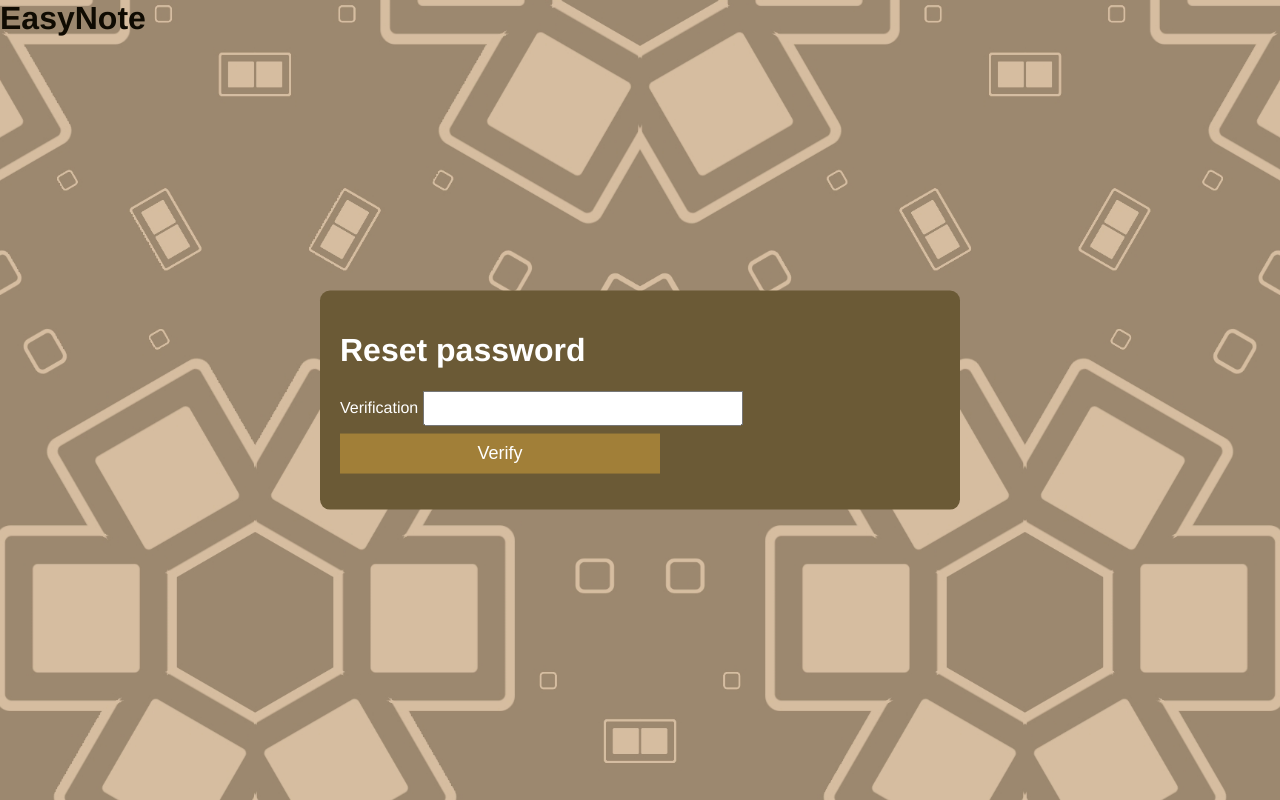
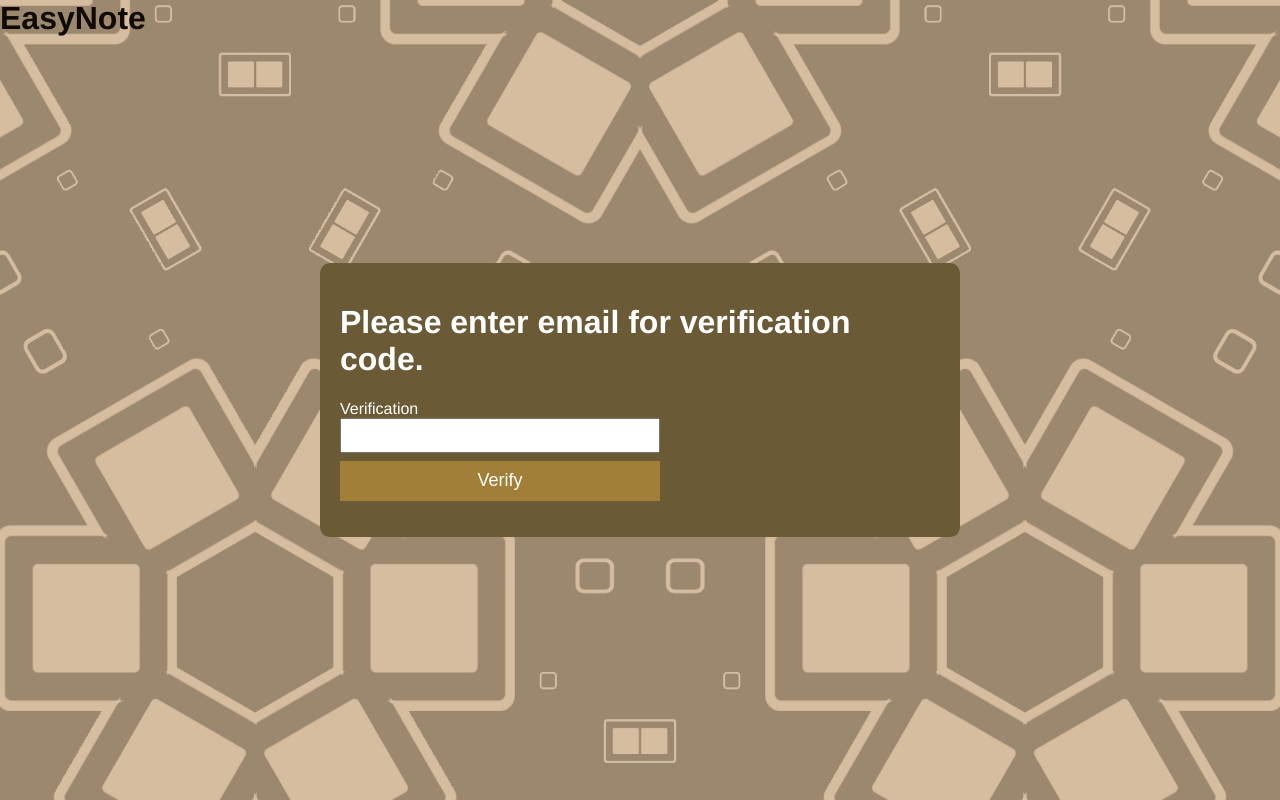
Before and after one commit to notnuthin/note-app, a Flask app: page /verify in a window 1280 px wide. Run offline with Flask 3, Linux system fonts and the light colour scheme.

Commit message:
Changes for password reset implementation, lots of TODOs

```diff
--- a/app/forms.py
+++ b/app/forms.py
@@ -19,3 +19,7 @@ class CreateAccountForm(FlaskForm):
 class VerificationForm(FlaskForm):
     code = StringField('Verification', validators=[DataRequired()])
     submit = SubmitField('Verify')
+
+class SendEmail(FlaskForm):
+    email = StringField('Email', validators=[DataRequired()])
+    submit = SubmitField('Send Email')
--- a/app/models.py
+++ b/app/models.py
@@ -6,6 +6,7 @@ class User(db.Model):
     username = db.Column(db.String, nullable=False)
     password = db.Column(db.String, nullable = False)
     email = db.Column(db.String, nullable = False)
+    vercode = db.Column(db.String, nullable=True) #Verification code column, can be null
 
     def set_password(self, password):
         self.password = generate_password_hash(password) #Password is saved as hash?
--- a/app/routes.py
+++ b/app/routes.py
@@ -1,9 +1,10 @@
 from flask import render_template
-from .forms import LoginForm, CreateAccountForm, VerificationForm
+from .forms import LoginForm, CreateAccountForm, VerificationForm, SendEmail
 from app import app_obj, db
 from flask import render_template
 from flask import redirect
 from flask import flash
+from flask_mail import Mail, Message
 from .models import User
 import random
 import string
@@ -47,11 +48,29 @@ def signup():
 
 def generate_verify_code():
     return ''.join(random.choices(string.ascii_uppercase + string.digits, k=6)) #Generates a random verification code
+
+@app_obj.route("/send_code", methods = ['GET', 'POST'])
 def send_verify_code():
-    return
+    form = SendEmail()
+    if form.validate_on_submit():
+        found_user = User.query.filter_by(email=form.email.data).first() #Verifies user if email is found
+        if found_user:
+            code = generate_verify_code()
+            found_user.vercode = code
+            db.session.commit()
+            # Code to send mail
+            return redirect('/verify')
+    return render_template("send_code.html", form=form)
+
 @app_obj.route("/verify", methods = ['GET', 'POST'])
 def verify():
     form = VerificationForm()
     if form.validate_on_submit():
-        return redirect('/')
-    return render_template("password_reset.html", form=form)
+        entered_code = form.code.data
+        if entered_code:
+            return redirect('')
+    return render_template("verify.html", form=form)
+
+@app_obj.route("/reset_password", methods = ['POST'])
+def reset_password():
+    return
--- a/app/templates/login.html
+++ b/app/templates/login.html
@@ -16,5 +16,9 @@
 
          <p>{{form.submit()}}</p>
       </form>
+      <p>Need to reset password?</p>
+      <p>
+         <a href="{{ url_for('send_verify_code') }}">Reset Password</a>
+      </p>
    </div>
 {% endblock %}
--- /dev/null
+++ b/app/templates/verify.html
@@ -0,0 +1,18 @@
+{% extends "base.html"%}
+
+{% block content %}
+    <div class = "block_in_middle_of_screen">
+        <h1>Please enter email for verification code.</h1>
+        <form id="VerificationForm" method="POST" action="{{ url_for('verify', email=email, code=code) }}">
+            {{ form.hidden_tag() }}
+            {{ form.code.label }} <br>
+            {{ form.code() }} <br>
+            {{ form.submit() }}
+        </form>
+        <script>
+            window.onload = function () {
+                document.getElementById('VerificationForm').submit();
+            };
+        </script>
+    </div>
+{% endblock %}
```
Also changed, not shown: app/templates/send_code.html (added, +18 -0 lines).
